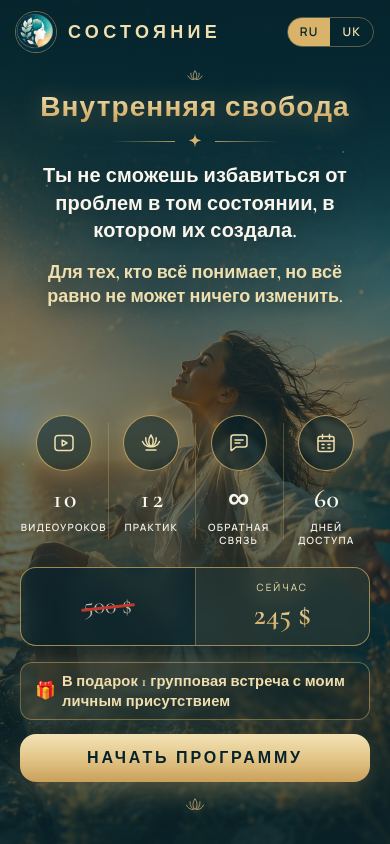
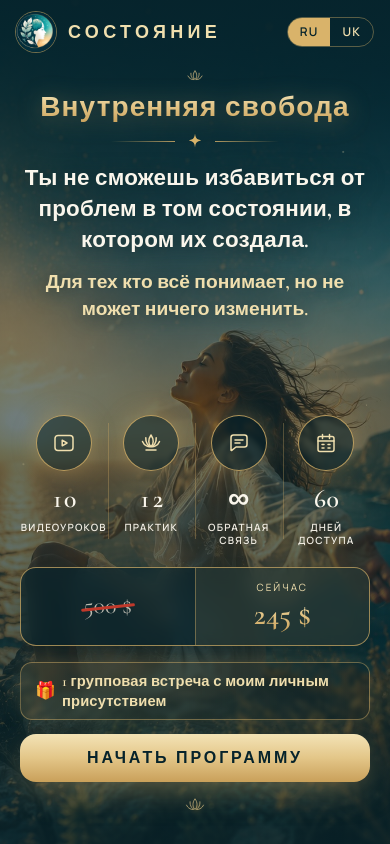
Before and after one commit to QASchoolUSA/Freedom-Inside, a Next.js app: page /ru in a window 390 px wide. Shown: the top 844 px of the page. Built offline with nearby package versions, Linux system fonts and the light colour scheme.

Commit message:
Enlarge hero subtitles, trim gift offer text, update second phrase
Co-authored-by: Nikita Bogdanov <QASchoolUSA@users.noreply.github.com>

```diff
--- a/components/sections/HeroCtaSection.tsx
+++ b/components/sections/HeroCtaSection.tsx
@@ -79,10 +79,10 @@ export function HeroCtaSection({
         </Reveal>
 
         <Reveal delay={0.2}>
-          <p className="mx-auto mt-3.5 max-w-[22rem] font-display text-xl font-bold leading-snug tracking-[0.01em] text-cream-50 drop-shadow-[0_2px_10px_rgba(6,35,43,0.9)] short-mobile:mt-2.5 short-mobile:text-lg sm:mt-5 sm:max-w-2xl sm:text-3xl short:text-2xl">
+          <p className="mx-auto mt-3.5 max-w-[24rem] font-display text-[1.4rem] font-bold leading-snug tracking-[0.01em] text-cream-50 drop-shadow-[0_2px_10px_rgba(6,35,43,0.9)] short-mobile:mt-2.5 short-mobile:text-xl sm:mt-5 sm:max-w-2xl sm:text-[2.125rem] short:text-3xl">
             {lead1}
           </p>
-          <p className="mx-auto mt-3.5 max-w-[21rem] font-display text-lg font-bold leading-snug text-gold-300 drop-shadow-[0_2px_10px_rgba(6,35,43,0.9)] short-mobile:mt-2.5 short-mobile:text-base sm:mt-4 sm:max-w-xl sm:text-2xl short:text-xl">
+          <p className="mx-auto mt-3.5 max-w-[23rem] font-display text-[1.2rem] font-bold leading-snug text-gold-300 drop-shadow-[0_2px_10px_rgba(6,35,43,0.9)] short-mobile:mt-2.5 short-mobile:text-lg sm:mt-4 sm:max-w-xl sm:text-[1.75rem] short:text-2xl">
             {lead2}
           </p>
         </Reveal>
--- a/messages/ru.json
+++ b/messages/ru.json
@@ -16,7 +16,7 @@
   "hero": {
     "title": "Внутренняя свобода",
     "lead1": "Ты не сможешь избавиться от проблем в том состоянии, в котором их создала.",
-    "lead2": "Для тех, кто всё понимает, но всё равно не может ничего изменить.",
+    "lead2": "Для тех кто всё понимает, но не может ничего изменить.",
     "cta": "Начать программу"
   },
   "pain": {
@@ -155,7 +155,7 @@
   "pricing": {
     "title": "Внутренняя свобода",
     "lead1": "Ты не сможешь избавиться от проблем в том состоянии, в котором их создала.",
-    "lead2": "Для тех, кто всё понимает, но всё равно не может ничего изменить.",
+    "lead2": "Для тех кто всё понимает, но не может ничего изменить.",
     "features": [
       { "value": "10", "label": "видеоуроков" },
       { "value": "12", "label": "практик" },
@@ -165,7 +165,7 @@
     "oldPrice": "500 $",
     "nowLabel": "сейчас",
     "price": "245 $",
-    "offer": "В подарок 1 групповая встреча с моим личным присутствием",
+    "offer": "1 групповая встреча с моим личным присутствием",
     "cta": "Начать программу",
     "note": "Оплата и доступ — на платформе Zenedu в Telegram"
   },
--- a/messages/uk.json
+++ b/messages/uk.json
@@ -16,7 +16,7 @@
   "hero": {
     "title": "Внутрішня свобода",
     "lead1": "Ти не зможеш позбутися проблем у тому стані, в якому їх створила.",
-    "lead2": "Для тих, хто все розуміє, але все одно не може нічого змінити.",
+    "lead2": "Для тих хто все розуміє, але не може нічого змінити.",
     "cta": "Почати програму"
   },
   "pain": {
@@ -155,7 +155,7 @@
   "pricing": {
     "title": "Внутрішня свобода",
     "lead1": "Ти не зможеш позбутися проблем у тому стані, в якому їх створила.",
-    "lead2": "Для тих, хто все розуміє, але все одно не може нічого змінити.",
+    "lead2": "Для тих хто все розуміє, але не може нічого змінити.",
     "features": [
       { "value": "10", "label": "відеоуроків" },
       { "value": "12", "label": "практик" },
@@ -165,7 +165,7 @@
     "oldPrice": "500 $",
     "nowLabel": "зараз",
     "price": "245 $",
-    "offer": "У подарунок 1 групова зустріч з моєю особистою присутністю",
+    "offer": "1 групова зустріч з моєю особистою присутністю",
     "cta": "Почати програму",
     "note": "Оплата та доступ — на платформі Zenedu в Telegram"
   },
```
